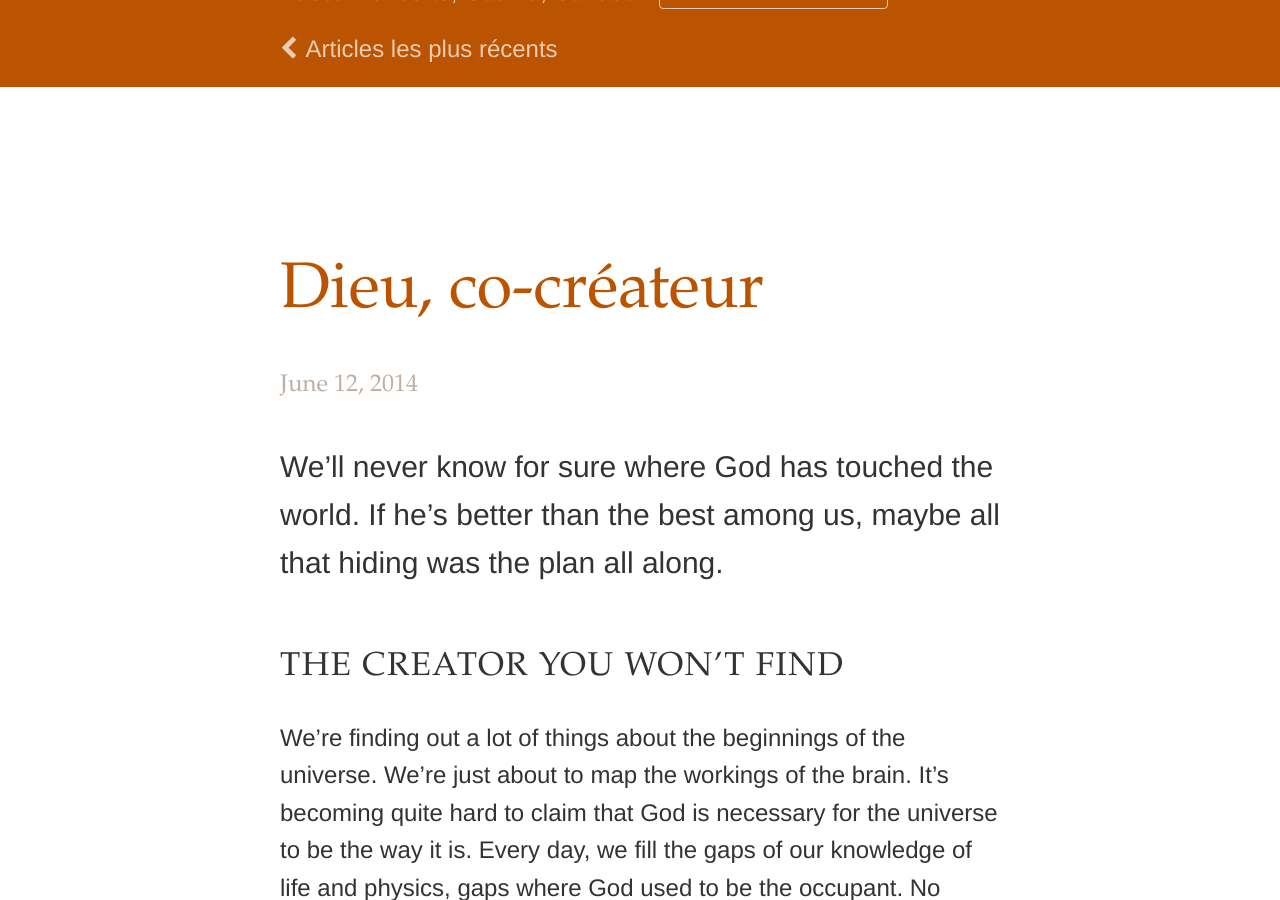
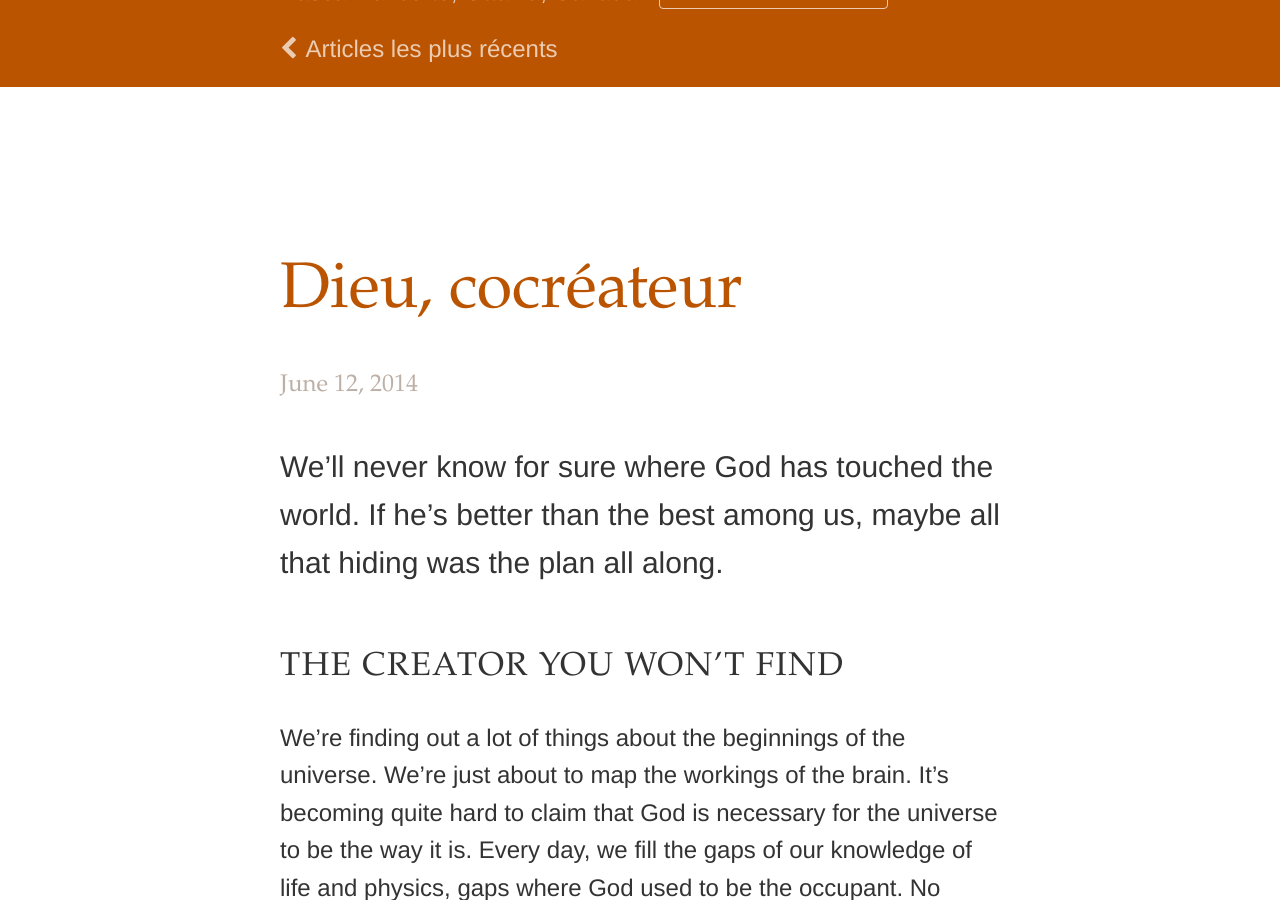
Before and after one commit to pascallaliberte/par.pascallaliberte.me, a Jekyll site: the page built from _posts/2014-06-12-dieu-cocreateur.md, in a window 1280 px wide and 900 px high, scrolled down 375 px. Built offline with Jekyll 4.4.1, drawn with Linux system fonts in a browser that asks for light colours; nearby versions of some CDN libraries.

Commit message:
Renamed posts to match new translated titles

```diff
--- a/_posts/2014-06-12-god-cocreator.md
+++ b/_posts/2014-06-12-dieu-cocreateur.md
@@ -1,6 +1,6 @@
 ---
 layout: post
-title: 'Dieu, co-créateur'
+title: 'Dieu, cocréateur'
 date: 2014-06-12 22:06pm
 ---
 
```
Also changed, not shown: _posts/2013-12-29-rediger-des-objectifs-qui-seront-accomplis.md (renamed from _posts/2013-12-29-writing-objectives-you-will-accomplish.md), _posts/2014-01-19-intro-aux-modeles-mentaux.md (renamed from _posts/2014-01-19-intro-to-mental-models.md), _posts/2014-04-29-survivre-une-crise-foi.md (renamed from _posts/2014-04-29-surviving-a-crisis-of-faith.md), _posts/2014-08-01-devoir-sabsenter-de-la-famille.md (renamed from _posts/2014-08-01-away-from-the-family.md).
